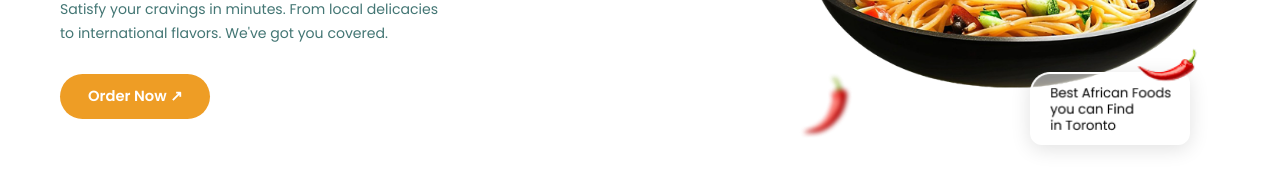
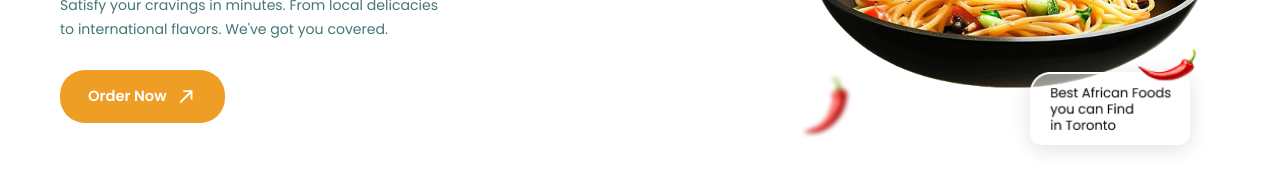
Before and after one commit to Lordrogba247/WHOT-SUYA, a React (Vite) app: page / in a window 1280 px wide. Shown: the part 456-629 px from the top of the page. Built offline with nearby package versions, Linux system fonts and the light colour scheme.

Commit message:
Updated changes 5

```diff
--- a/src/Landing/Landing.css
+++ b/src/Landing/Landing.css
@@ -84,6 +84,7 @@ body {
 }
 .show-3 {
   display: none;
+  width: 90%;
 }
 
 /* ── Hero image cluster ── */
--- a/src/Landing/Landing.jsx
+++ b/src/Landing/Landing.jsx
@@ -1,4 +1,5 @@
 import React from "react";
+import { useNavigate } from "react-router-dom";
 import "./Landing.css";
 
 import IMG1 from "../assets/pepper.png";
@@ -8,6 +9,8 @@ import IMG4 from "../assets/pepper-two.png";
 import textImg from "../assets/text.png";
 
 export default function Landing() {
+    const navigate = useNavigate();
+
     return (
         <div className="landing">
 
@@ -26,7 +29,11 @@ export default function Landing() {
                         Satisfy your cravings in minutes. From local delicacies
                         to international flavors. We've got you covered.
                     </p>
-                    <button className="btn-order show-2">Order Now ↗</button>
+                    <button className="btn-order show-2" onClick={() => navigate("/menu")}>Order Now <svg xmlns="http://www.w3.org/2000/svg" width="1.5em" height="2em" viewBox="0 0 24 24">
+                        <path d="M0 0h24v24H0z" fill="none" />
+                        <path fill="currentColor" d="M5 17.59L15.59 7H9V5h10v10h-2V8.41L6.41 19z" />
+                    </svg>
+                    </button>
                 </div>
 
                 <div className="hero-right">
@@ -39,7 +46,10 @@ export default function Landing() {
                     Satisfy your cravings in minutes. From local delicacies
                     to international flavors. We've got you covered.
                 </p>
-                <button className="btn-order show-3">Order Now ↗</button>
+                <button className="btn-order show-3" onClick={() => navigate("/menu")}>Order Now <svg xmlns="http://www.w3.org/2000/svg" width="1em" height="1em" viewBox="0 0 20 20">
+                    <path d="M0 0h24v24H0z" fill="none" />
+                    <path fill="currentColor" d="M5 17.59L15.59 7H9V5h10v10h-2V8.41L6.41 19z" />
+                </svg></button>
 
             </section>
 
```
